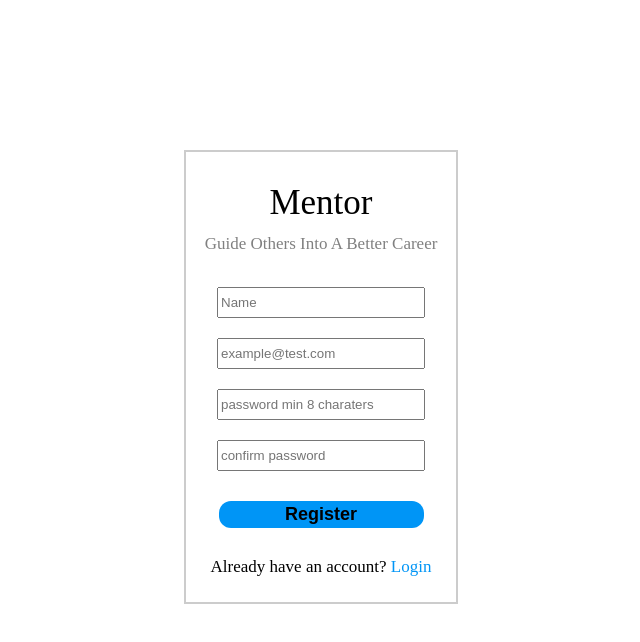
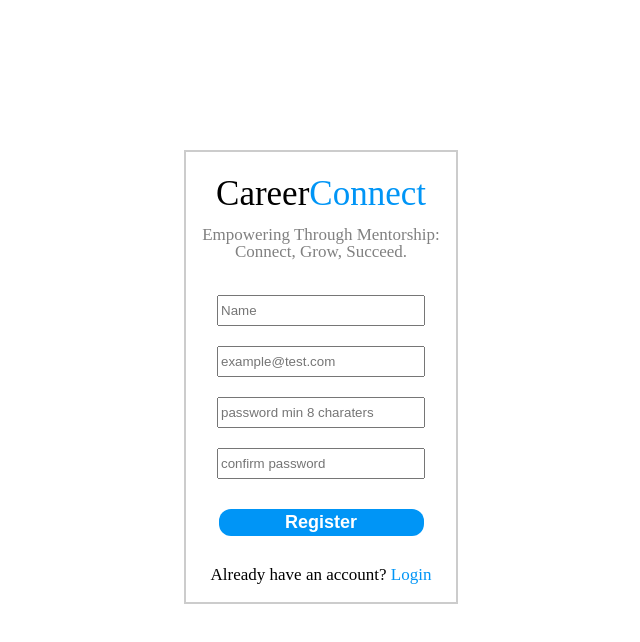
Before and after one commit to AlexanderGomes/mentorship, a React (Create React App) app in the folder frontend/: page /auth/register in a window 1280 px wide. Shown: the top 642 px of the page, without its empty margins (319-959 px from the left). Built offline with nearby package versions, Linux system fonts and the light colour scheme.

Commit message:
last changes of the day

```diff
--- a/frontend/src/pages/register/Register.css
+++ b/frontend/src/pages/register/Register.css
@@ -49,10 +49,11 @@
   margin: 10px;
   font-size: 18px;
   background-color: rgb(0, 149, 246);
-  font-weight: 700;
+  font-weight: 600;
   border-radius: 12px;
   border-color: transparent;
   cursor: pointer;
+  color: white;
 }
 
 .register__input__error {
@@ -73,5 +74,10 @@
 
 .register__email__error {
   position: absolute;
+  margin-top: 20px;
   color: red;
 }
+
+.register__span {
+  color: rgb(0, 149, 246);
+}
--- a/frontend/src/pages/register/Register.jsx
+++ b/frontend/src/pages/register/Register.jsx
@@ -67,8 +67,8 @@ const Register = () => {
     <div className="register__main">
       <form onSubmit={formik.handleSubmit} className="register__form">
         <div className="register__top">
-          <h2>Mentor</h2>
-          <p>guide others into a better career</p>
+          <h2>Career<span className="register__span">Connect</span></h2>
+          <p>Empowering through Mentorship: Connect, Grow, Succeed.</p>
         </div>
         <div className="register__email__error">
           {isEmailTaken && <p>Email is taken</p>}
```
